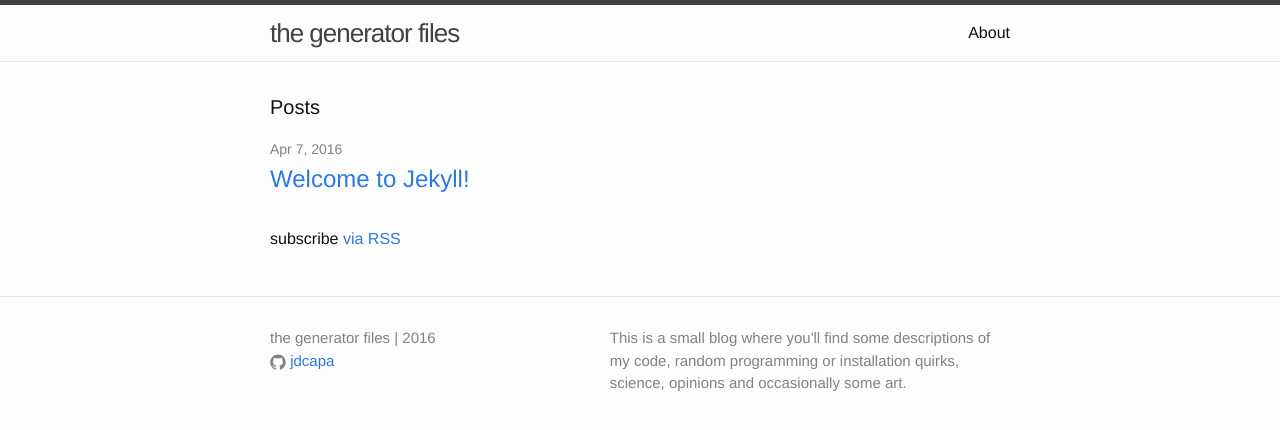
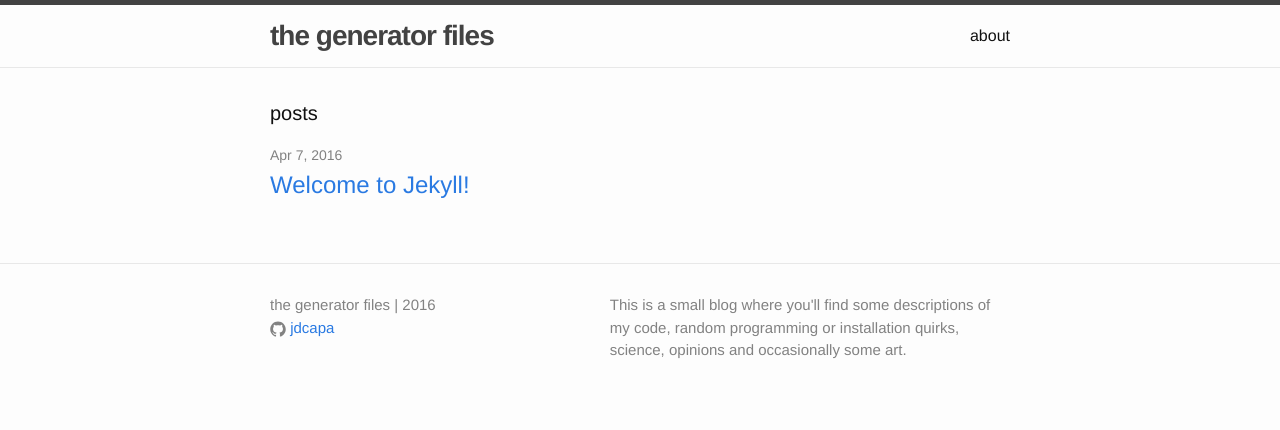
Before and after one commit to jdcapa/jdcapa.github.io, a Jekyll site: the page built from index.html, in a window 1280 px wide. Shown: the top 430 px of the page. Built offline with Jekyll 4.4.1, drawn with Linux system fonts in a browser that asks for light colours.

Commit message:
Changed header layout

```diff
--- a/_sass/_layout.scss
+++ b/_sass/_layout.scss
@@ -11,9 +11,9 @@
 }
 
 .site-title {
-    font-size: 26px;
-    font-weight: 300;
-    line-height: 56px;
+    font-size: 28px;
+    font-weight: 600;
+    line-height: 62px;
     letter-spacing: -1px;
     margin-bottom: 0;
     float: left;
@@ -26,7 +26,7 @@
 
 .site-nav {
     float: right;
-    line-height: 56px;
+    line-height: 62px;
 
     .menu-icon {
         display: none;
--- a/index.html
+++ b/index.html
@@ -4,7 +4,7 @@
 
 <div class="home">
 
-  <h1 class="page-heading">Posts</h1>
+  <h1 class="page-heading">posts</h1>
 
   <ul class="post-list">
     {% for post in site.posts %}
@@ -18,6 +18,6 @@
     {% endfor %}
   </ul>
 
-  <p class="rss-subscribe">subscribe <a href="{{ "/feed.xml" | prepend: site.baseurl }}">via RSS</a></p>
+  <!-- <p class="rss-subscribe">subscribe <a href="{{ "/feed.xml" | prepend: site.baseurl }}">via RSS</a></p> -->
 
 </div>
```
Also changed, not shown: about.md (+1 -1 lines).
